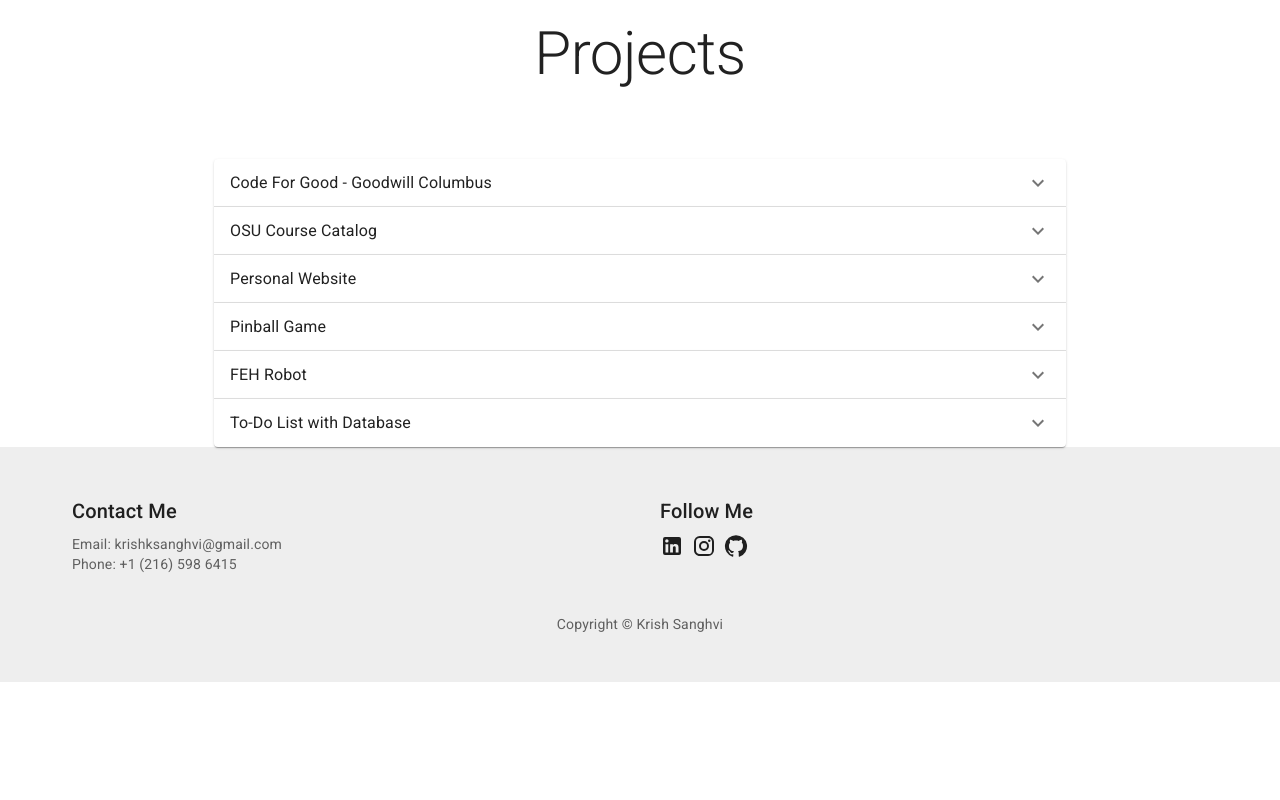
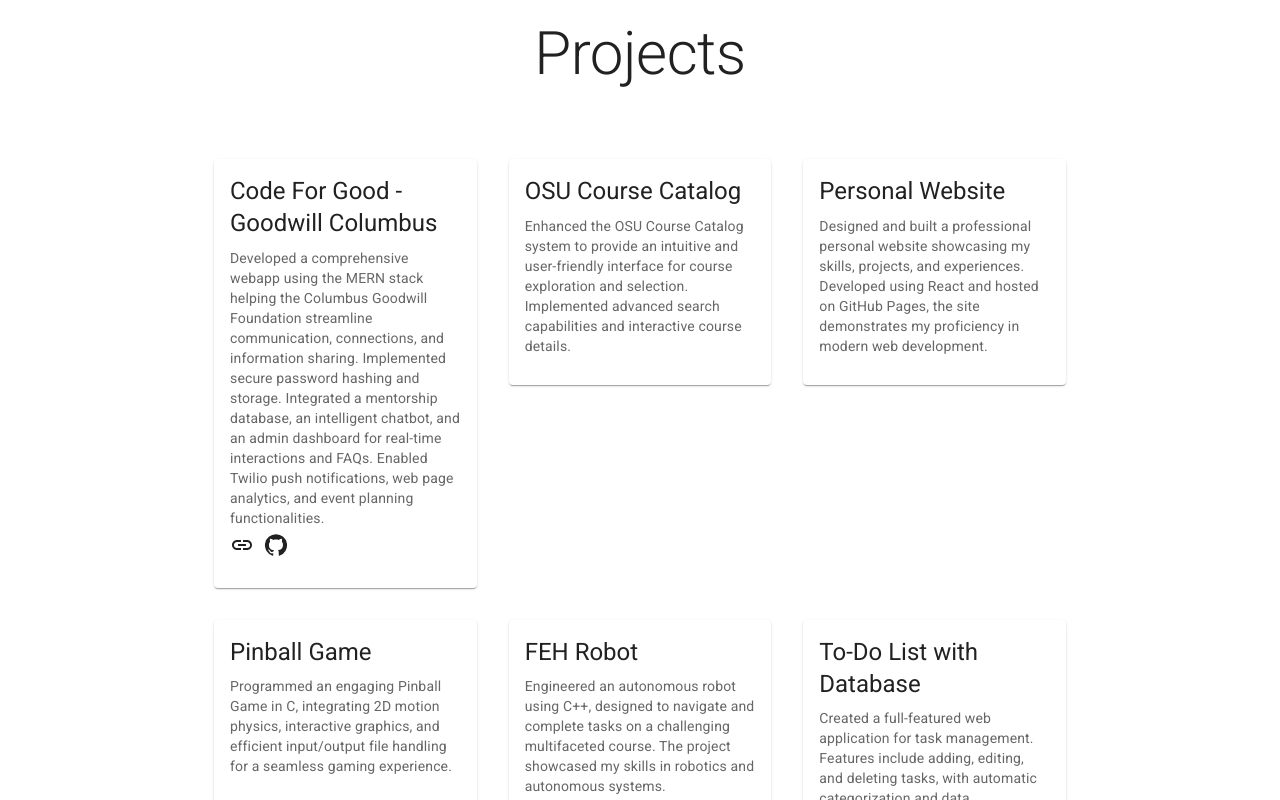
Before and after one commit to krishsanghvi/krishsanghvi.github.io, a React (Create React App) app: page /#/Experience in a window 1280 px wide. Shown: the part 860-1660 px from the top of the page. Before the commit the page ends 1542 px from the top, so only its background shows below. Built offline with nearby package versions, Linux system fonts and the light colour scheme.

Commit message:
Updated Experiences: Link and GitHub

```diff
--- a/src/components/Experience.js
+++ b/src/components/Experience.js
@@ -41,7 +41,7 @@
   "MATLAB": { image: MATLAB, proficiency: 70 },
   "Ruby on Rails": { image: Ruby, proficiency: 60 },
   "SQL": { image: SQL, proficiency: 60 },
-  "React": { image: ReactP, proficiency: 40 },
+  "React": { image: ReactP, proficiency: 50 },
   "AWS": { image: AWS, proficiency: 40 },
   "Ansible": { image: Ansible, proficiency: 40 },
 };
@@ -97,10 +97,7 @@
                       backgroundPosition: 'center'// Centers the image within the container
                     }}
                     image={image}
-
-
                   />
-
                   <CardContent sx={{ flexGrow: 1 }}>
                     <Typography gutterBottom variant="h5" component="h2">
                       {language}
--- a/src/components/Project.js
+++ b/src/components/Project.js
@@ -2,16 +2,27 @@
 import './Homepage.css';
 import * as React from "react";
 import Typed from "react-typed";
+import Card from '@mui/material/Card';
+import CardActions from '@mui/material/CardActions';
+import CardContent from '@mui/material/CardContent';
 import Box from '@mui/material/Box';
 import Paper from '@mui/material/Paper';
 import Stack from '@mui/material/Stack';
 import Grid from '@mui/material/Grid';
 import Typography from "@mui/material/Typography";
+import Link from "@mui/material/Link";
+
 import Accordion from '@mui/material/Accordion';
 import AccordionSummary from '@mui/material/AccordionSummary';
 import AccordionDetails from '@mui/material/AccordionDetails';
 import ExpandMoreIcon from '@mui/icons-material/ExpandMore';
 import Container from '@mui/material/Container';
+import {GitHub} from "@mui/icons-material";
+import LinkIcon from '@mui/icons-material/Link';
+
+
+
+import CodeForGoodPDF from "../media/Code for Good 2023 - Goodwill Columbus_ Team 3.pdf"
 
 
 
@@ -20,7 +31,9 @@
 
 const acord = {
   "Code For Good - Goodwill Columbus": {
-    description: "Developed a comprehensive system featuring user authentication, a dynamic course calendar, and a newsletter. Implemented secure password hashing and storage. Integrated a mentorship database, an intelligent chatbot, and an admin dashboard for real-time interactions and FAQs. Enabled Twilio push notifications, web page analytics, and event planning functionalities."
+    link: CodeForGoodPDF,
+    github: "https://github.com/krishsanghvi/krishsanghvi.github.io",
+    description: "Developed a comprehensive webapp using the MERN stack helping the Columbus Goodwill Foundation streamline communication, connections, and information sharing. Implemented secure password hashing and storage. Integrated a mentorship database, an intelligent chatbot, and an admin dashboard for real-time interactions and FAQs. Enabled Twilio push notifications, web page analytics, and event planning functionalities."
   },
   "OSU Course Catalog": {
     description: "Enhanced the OSU Course Catalog system to provide an intuitive and user-friendly interface for course exploration and selection. Implemented advanced search capabilities and interactive course details."
@@ -62,25 +75,37 @@
             </Typography>
           </Container>
         </Box>
-      <Container maxWidth="md">
-      {Object.entries(acord).map(([name, { description }]) => (
-        <Accordion>
-          <AccordionSummary
-            expandIcon={<ExpandMoreIcon />}
-            aria-controls="panel1a-content"
-            id="panel1a-header"
-          >
-            <Typography>{name}</Typography>
-          </AccordionSummary>
-          <AccordionDetails>
-            <Typography>
-            { description }
-            </Typography>
-          </AccordionDetails>
-        </Accordion>
-      ))}
+        <Container maxWidth="md">
+      <Grid container spacing={4}> {/* Added container and spacing */}
+        {Object.entries(acord).map(([name, { link, github, description }]) => (
+          <Grid item key={name} xs={12} sm={6} md={4}>
+            <motion.div animate={{ scale: 1 }} initial={{ scale: 0.8 }} transition={{ type: "spring" }} whileHover={{ type: "spring", scale: 1.04 }}>
+              <Card sx={{ height: '100%', display: 'flex', flexDirection: 'column' }}>
+                <CardContent sx={{ flexGrow: 1 }}>
+                  <Typography gutterBottom variant="h5" component="h2" gutterBottom>
+                    {name}
+                  </Typography>
+                  <Typography variant="body2" color="text.secondary" gutterBottom>
+                    {description}
+                  </Typography>
 
-      </Container>
+                  {link && (
+                    <Link href={link} color="inherit" target="_blank" rel="noopener noreferrer">
+                      <LinkIcon />
+                    </Link>
+                  )}
+                  {github && (
+                    <Link href={github} color="inherit" target="_blank" rel="noopener noreferrer" style={{ marginLeft: link ? '10px' : '0' }}>
+                      <GitHub />
+                    </Link>
+                  )}
+                </CardContent>
+              </Card>
+            </motion.div>
+          </Grid>
+        ))}
+      </Grid>
+    </Container>
     </div>
   );
 }
```
Also changed, not shown: 1 other file (tests, documents, lock files or other folders).
